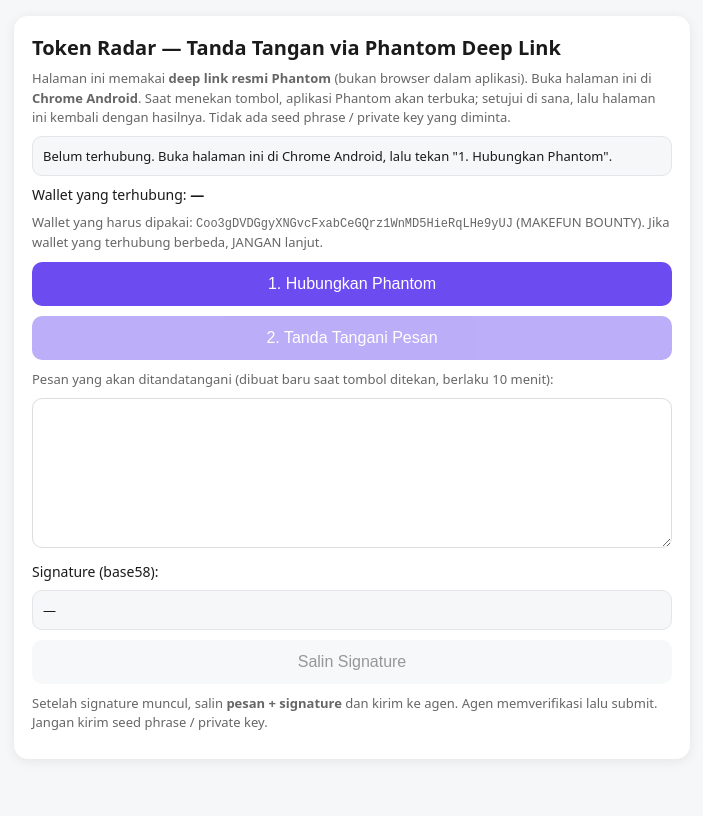
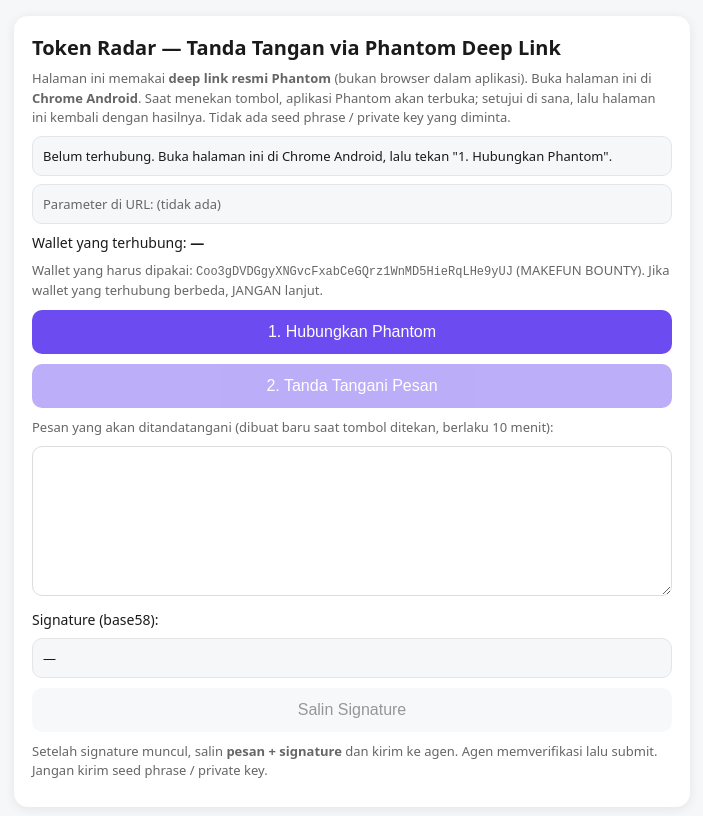
Before and after one commit to ashatralife24/token-radar-signer, a plain HTML site: page index.html in a window 1280 px wide. Shown: the whole page, without its empty margins (288-991 px from the left). Drawn offline with Linux system fonts and the light colour scheme.

Commit message:
Read redirect params from query and fragment; show diagnostic param names; accept alt encryption key param names

```diff
--- a/index.html
+++ b/index.html
@@ -25,6 +25,7 @@
   <h1>Token Radar — Tanda Tangan via Phantom Deep Link</h1>
   <p class="muted">Halaman ini memakai <b>deep link resmi Phantom</b> (bukan browser dalam aplikasi). Buka halaman ini di <b>Chrome Android</b>. Saat menekan tombol, aplikasi Phantom akan terbuka; setujui di sana, lalu halaman ini kembali dengan hasilnya. Tidak ada seed phrase / private key yang diminta.</p>
   <div id="status" class="box">Memuat…</div>
+  <div id="diag" class="box muted" style="margin-top:8px;">Parameter di URL: —</div>
   <p>Wallet yang terhubung: <b id="wallet">—</b></p>
   <p class="muted">Wallet yang harus dipakai: <code>Coo3gDVDGgyXNGvcFxabCeGQrz1WnMD5HieRqLHe9yUJ</code> (MAKEFUN BOUNTY). Jika wallet yang terhubung berbeda, JANGAN lanjut.</p>
   <button id="connectBtn" type="button" class="primary">1. Hubungkan Phantom</button>
@@ -136,14 +137,32 @@
     return lines.join('\n');
   }
 
+  // ---- baca parameter hasil redirect (dari query ?... dan fragment #...) ----
+  function getAllParams() {
+    var out = {};
+    function add(str) {
+      if (!str) return;
+      var p = new URLSearchParams(str);
+      p.forEach(function (v, k) { if (!(k in out)) out[k] = v; });
+    }
+    add(window.location.search);
+    var h = window.location.hash || '';
+    if (h.charAt(0) === '#') h = h.slice(1);
+    add(h);
+    return out;
+  }
+
   // ---- tangani hasil redirect dari Phantom ----
   function handleRedirect() {
-    var q = new URLSearchParams(window.location.search);
-    var data = q.get('data'), nonce = q.get('nonce'), errCode = q.get('errorCode'), errMsg = q.get('errorMessage');
-    var phantomEncPub = q.get('phantom_encryption_public_key');
+    var q = getAllParams();
+    var names = Object.keys(q);
+    var diag = document.getElementById('diag');
+    if (diag) diag.textContent = 'Parameter di URL: ' + (names.length ? names.join(', ') : '(tidak ada)');
+    var data = q['data'], nonce = q['nonce'], errCode = q['errorCode'], errMsg = q['errorMessage'];
+    var phantomEncPub = q['phantom_encryption_public_key'] || q['phantomEncryptionPublicKey'] || q['encryption_public_key'];
     if (errCode) { setStatus('Phantom menolak: ' + errCode + (errMsg ? ' — ' + errMsg : ''), 'err'); return; }
     if (!data || !nonce) return; // bukan hasil redirect
-    if (!phantomEncPub) { setStatus('Hasil diterima tetapi phantom_encryption_public_key tidak ada di URL.', 'err'); return; }
+    if (!phantomEncPub) { setStatus('Hasil diterima tetapi phantom_encryption_public_key tidak ada di URL. Parameter yang ada: ' + names.join(', ') + '. Coba ulangi Connect dari halaman ini.', 'err'); return; }
     try {
       var obj = decryptData(data, nonce, phantomEncPub);
       if (obj.public_key && obj.session) {
```
